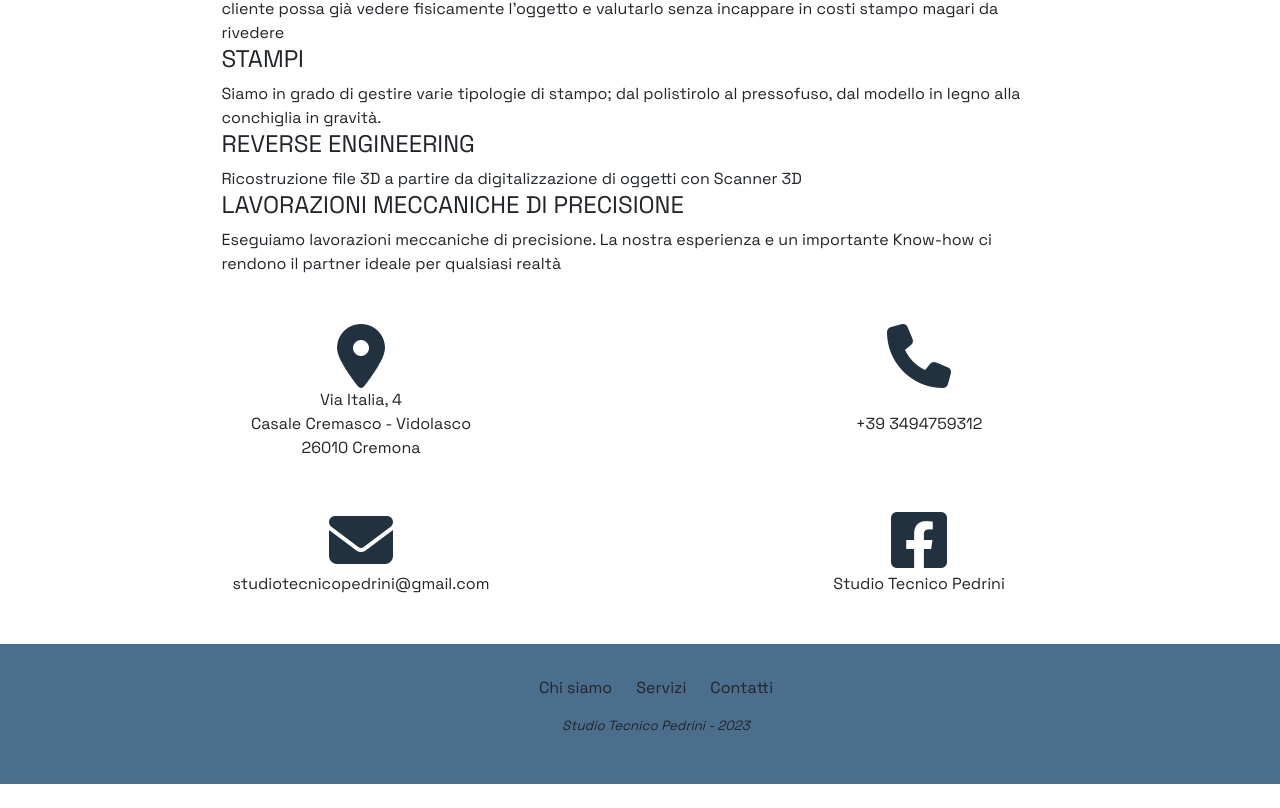
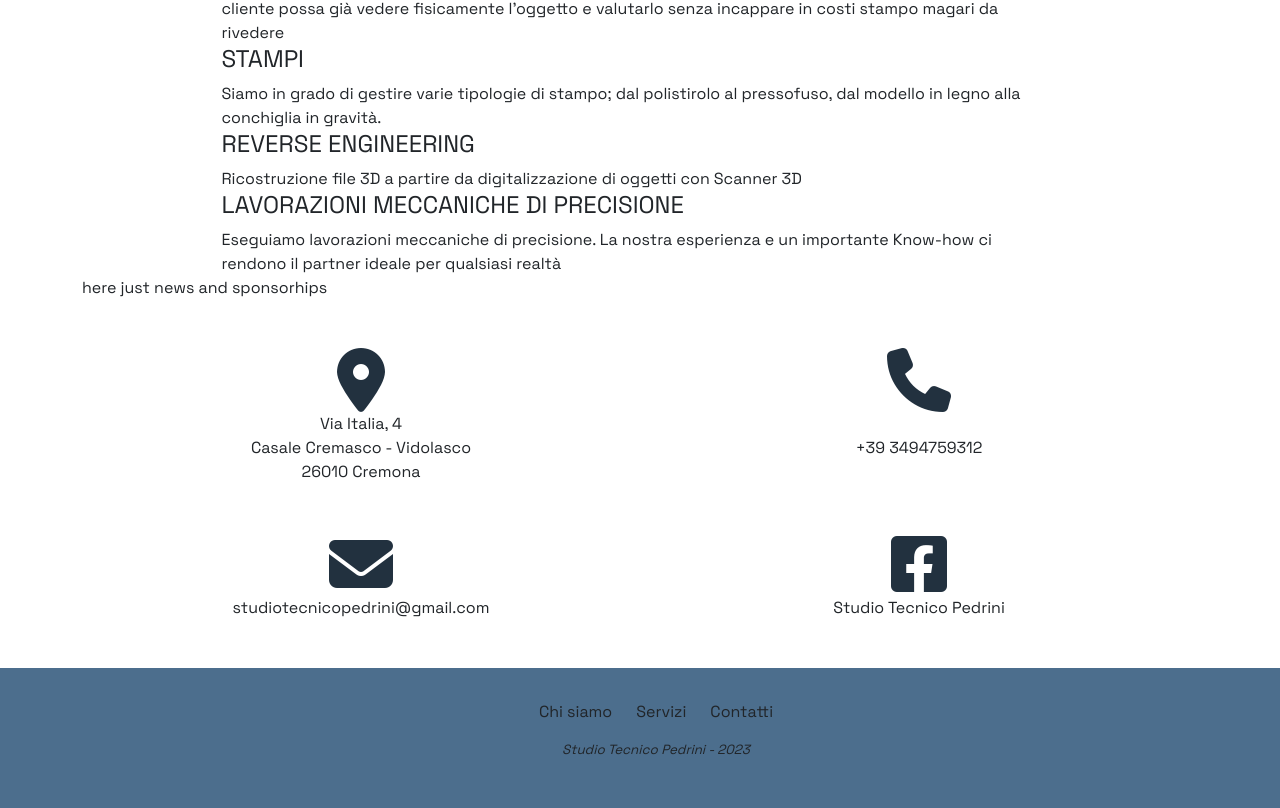
Before and after one commit to gluke0/studio-tecnico-pm, a Vue app: page / in a window 1280 px wide. Shown: the part 986-1794 px from the top of the page. Before the commit the page ends 1770 px from the top, so only its background shows below. Built offline with nearby package versions, Linux system fonts and the light colour scheme.

Commit message:
progress

```diff
--- a/src/components/views/news.vue
+++ b/src/components/views/news.vue
@@ -14,12 +14,21 @@ export default {
 
 <template>
 
+   <div class="container">
 
+    <div class="content">
+        here just news and sponsorhips
+    </div>
+
+   </div>
 
 </template>
 
 <style lang="scss">
 @import '../../style/main.scss';
 
+.content{
+    width: 75%;
+}
 
 </style>
```
